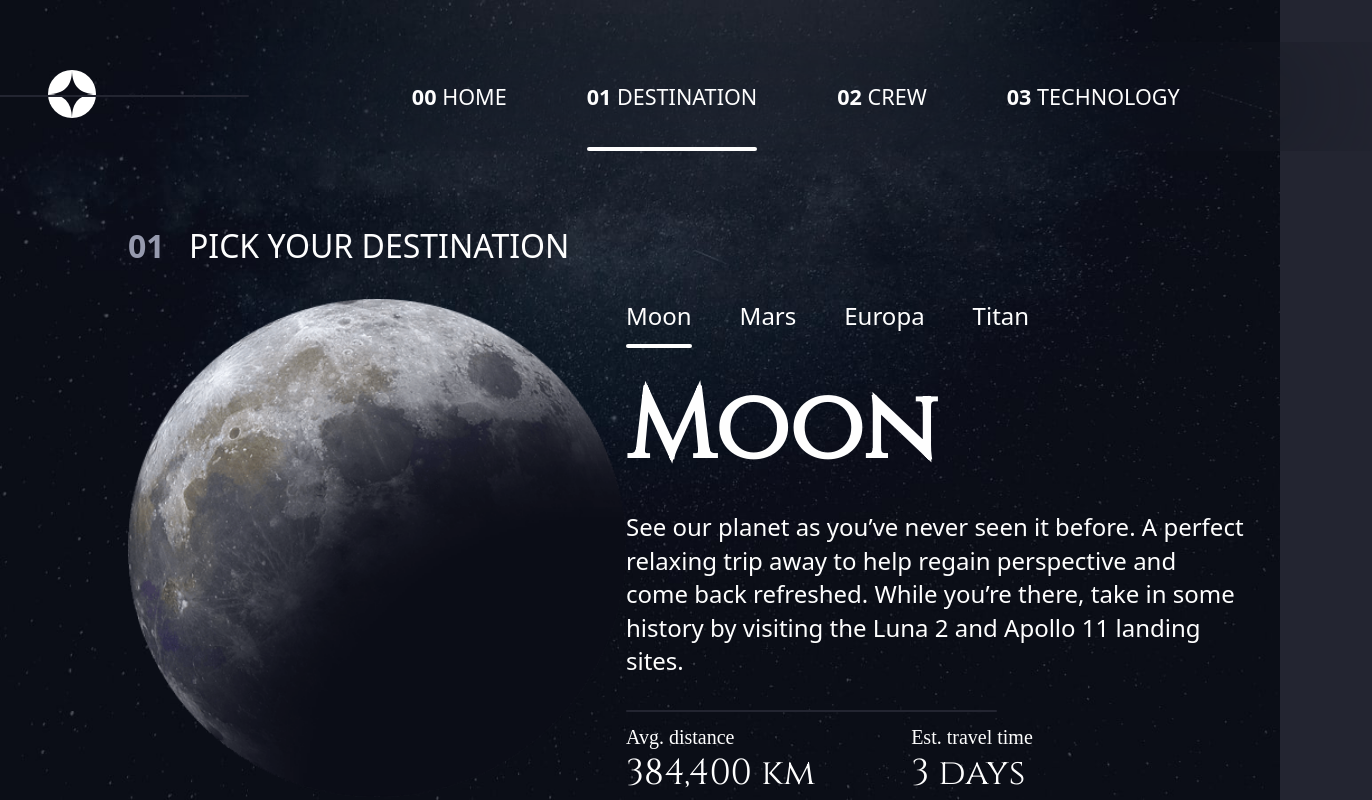
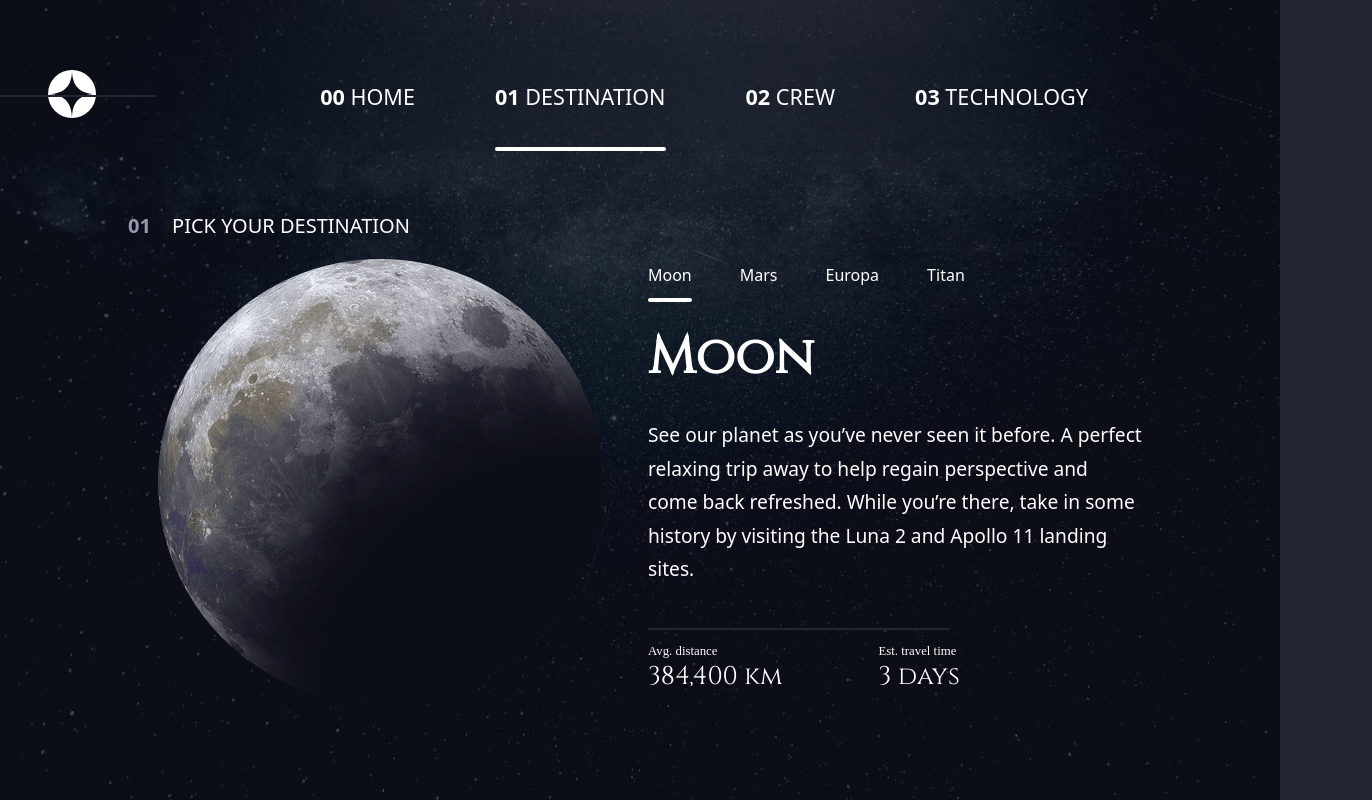
Before and after one commit to LoZoCz/space-tourism-website, a React (Vite) app: page /destination in a window 1280 px wide. Shown: the whole page, 1372 px wide, since content can reach past the window. Built offline with nearby package versions, Linux system fonts and the light colour scheme; a web font is replaced by a local one.

Commit message:
site done without animations

```diff
--- a/package.json
+++ b/package.json
@@ -13,6 +13,7 @@
     "@fortawesome/fontawesome-svg-core": "^6.4.0",
     "@fortawesome/free-solid-svg-icons": "^6.4.0",
     "@fortawesome/react-fontawesome": "^0.2.0",
+    "framer-motion": "^10.15.0",
     "react": "^18.2.0",
     "react-dom": "^18.2.0",
     "sass": "^1.64.1"
--- a/src/App.jsx
+++ b/src/App.jsx
@@ -1,19 +1,12 @@
-import { BrowserRouter, Routes, Route } from "react-router-dom";
-import { Home } from "./site/Home";
-import { Destination } from "./site/Destination";
-import { Crew } from "./site/Crew";
-import { Technology } from "./site/Technology";
+import { BrowserRouter as Router } from "react-router-dom";
+import { AnimatedRoutes } from "./components/AnimatedRoutes";
+import "./scss/animations.scss";
 
 function App() {
   return (
-    <BrowserRouter>
-      <Routes>
-        <Route path="/" element={<Home />} />
-        <Route path="/destination" element={<Destination />} />
-        <Route path="/crew" element={<Crew />} />
-        <Route path="/technology" element={<Technology />} />
-      </Routes>
-    </BrowserRouter>
+    <Router>
+      <AnimatedRoutes />
+    </Router>
   );
 }
 
--- /dev/null
+++ b/src/components/AnimatedRoutes.jsx
@@ -0,0 +1,18 @@
+import { Home } from "../site/Home";
+import { Destination } from "../site/Destination";
+import { Crew } from "../site/Crew";
+import { Technology } from "../site/Technology";
+import { Routes, Route, useLocation } from "react-router-dom";
+
+export const AnimatedRoutes = () => {
+    const location = useLocation();
+
+  return (
+    <Routes location={location} key={location.pathname}>
+        <Route path="/" element={<Home />} />
+        <Route path="/destination" element={<Destination />} />
+        <Route path="/crew" element={<Crew />} />
+        <Route path="/technology" element={<Technology />} />
+    </Routes>
+  )
+}
--- /dev/null
+++ b/src/scss/animations.scss
@@ -0,0 +1,17 @@
+.fade-enter {
+    opacity: 0;
+}
+
+.fade-enter-active {
+  opacity: 1;
+  transition: opacity 500ms;
+}
+
+.fade-exit {
+  opacity: 1;
+}
+
+.fade-exit-active {
+  opacity: 0;
+  transition: opacity 500ms;
+}
--- a/src/scss/crew.scss
+++ b/src/scss/crew.scss
@@ -10,7 +10,7 @@
     padding: 0rem 8rem;
 
     .crew-title{
-        font-size: 2rem;
+        font-size: clamp(1.25rem, 1.5vw, 2rem);
         text-transform: uppercase;
 
         .title-number{
@@ -24,7 +24,7 @@
         display: grid;
         grid-template-columns: 1fr 1fr;
         grid-template-rows: calc(100vh - 18rem);
-        gap: 3rem;
+        gap: 2rem;
 
         .crew-info-box{
             display: flex;
@@ -39,7 +39,7 @@
 
                 .crew-eyebrow{
                     margin: 0;
-                    font-size: 2.25rem;
+                    font-size: clamp(0.9rem, 2vw, 2.25rem);
                     font-family: $font-name-1;
                     font-weight: 300;
                     color: $prim-clr-3;
@@ -47,14 +47,14 @@
 
                 .crew-name{
                     margin: 0;
-                    font-size: 4rem;
+                    font-size: clamp(1.5rem, 3vw, 4rem);
                     font-family: $font-name-1;
                     font-weight: 300;
                 }
 
                 .crew-desc{
                     width: 45ch;
-                    font-size: 1.5rem;
+                    font-size: clamp(0.75rem, 1.5vw, 1.5rem);
                     line-height: 1.6rem;
                     margin: 0;
                 }
--- a/src/scss/destination.scss
+++ b/src/scss/destination.scss
@@ -11,7 +11,8 @@
     font-weight: 200;
 
     .dest-title{
-        font-size: 2rem;
+        font-size: clamp(1.25rem, 1.5vw, 2rem);
+        text-transform: uppercase;
 
         .title-number{
             font-weight: 700 !important;
@@ -23,6 +24,7 @@
     .planets-wrapper{
         display: grid;
         grid-template-columns: repeat(2, 1fr);
+        gap: 1rem;
 
         .planet-img-wrapper{
             display: grid;
@@ -38,7 +40,6 @@
         .planet-info-wrapper{
             display: grid;
             gap: 1rem;
-            font-size: 1.5rem;
 
             .planets-list{
                 display: flex;
@@ -52,6 +53,7 @@
 
                 .planet-name{
                     cursor: pointer;
+                    font-size: clamp(0.7rem, 1.25vw, 1.5rem);
                     position: relative;
 
                     &::after {
@@ -77,7 +79,7 @@
             }
 
             .planet-title{
-                font-size: 6rem;
+                font-size: clamp(2rem, 4vw, 6rem);
                 margin: 0;
                 font-family: $font-name-1;
             }
@@ -86,6 +88,7 @@
                 width: 45ch;
                 margin: 0;
                 line-height: 2.1rem;
+                font-size: clamp(0.8rem, 1.5vw, 1.5rem);
             }
 
             .additional-info{
@@ -107,13 +110,13 @@
 
                 .distance-info{
                     font-family: $font-name-1;
-                    font-size: 2.25rem;
+                    font-size: clamp(1.25rem, 2vw, 2.25rem);
                     margin: 0;
 
                     &::before{
                         content: "Avg. distance";
                         font-family: $font-name-3;
-                        font-size: 1.25rem;
+                        font-size: clamp(0.7rem, 1vw, 1.25rem);
                         font-weight: 100;
                         display: block;
                     }
@@ -121,13 +124,13 @@
 
                 .travel-info{
                     font-family: $font-name-1;
-                    font-size: 2.25rem;
+                    font-size: clamp(1.25rem, 2vw, 2.25rem);
                     margin: 0;
 
                     &::before{
                         content: "Est. travel time";
                         font-family: $font-name-3;
-                        font-size: 1.25rem;
+                        font-size: clamp(0.7rem, 1vw, 1.25rem);
                         font-weight: 100;
                         display: block;
                     }
--- a/src/scss/home.scss
+++ b/src/scss/home.scss
@@ -19,18 +19,18 @@
     }
 
     .title-eyebrow {
-      font-size: 3rem;
+      font-size: clamp(2rem, 2.2vw, 3rem);
     }
 
     .main-title {
-      font-size: 12rem;
+      font-size: clamp(8rem, 10vw, 12rem);
       font-family: $font-name-1;
       font-weight: 100;
     }
 
     .main-desc {
       width: 45ch;
-      font-size: 2rem;
+      font-size: clamp(1.125rem, 2vw, 2rem);
       color: $prim-clr-3;
     }
   }
@@ -39,11 +39,11 @@
     background-color: $prim-clr-1;
     color: $prim-clr-4;
     justify-self: end;
-    width: 20rem;
+    width: clamp(15rem, 20vw, 20rem);
     aspect-ratio: 1;
     border-radius: 50%;
     font-family: $font-name-1;
-    font-size: 3rem;
+    font-size: clamp(1.75rem, 2.25vw, 3rem);
     font-weight: 100;
     border: none;
     outline: none;
--- a/src/scss/technology.scss
+++ b/src/scss/technology.scss
@@ -10,7 +10,7 @@
     padding: 0rem 0rem 0rem 8rem;
 
     .tech-title{
-        font-size: 2rem;
+        font-size: clamp(1.25rem, 1.5vw, 2rem);
         text-transform: uppercase;
 
         .title-number{
@@ -22,7 +22,7 @@
 
     .tech-wrapper{
         display: grid;
-        grid-template-columns: 6rem 1fr 1fr;
+        grid-template-columns: clamp(3rem, 5vw, 6rem) 1fr 1fr;
         align-items: center;
         gap: 6rem;
 
@@ -39,7 +39,7 @@
                 background-color: transparent;
                 outline: 1px solid $prim-clr-3;
                 color: $prim-clr-1;
-                font-size: 3rem;
+                font-size: clamp(1.7rem, 2vw , 3rem);
                 font-family: $font-name-1;
                 display: grid;
                 place-items: center;
@@ -64,19 +64,19 @@
             .tech-eyebrow{
                 margin: 0;
                 color: $prim-clr-3;
-                font-size: 2rem;
+                font-size: clamp(1.25rem, 1.5vw , 2rem);
                 text-transform: uppercase;
             }
 
             .tech-title{
                 font-family: $font-name-1;
-                font-size: 4rem;
+                font-size: clamp(2.25rem, 2.75vw , 4rem);
                 margin: 0;
             }
 
             .tech-desc{
                 width: 50ch;
-                font-size: 1.5rem;
+                font-size: clamp(0.9rem, 1.3vw , 1.5rem);
                 margin: 0;
                 line-height: 2rem;
             }
```
Also changed, not shown: 1 other file (tests, documents, lock files or other folders).
